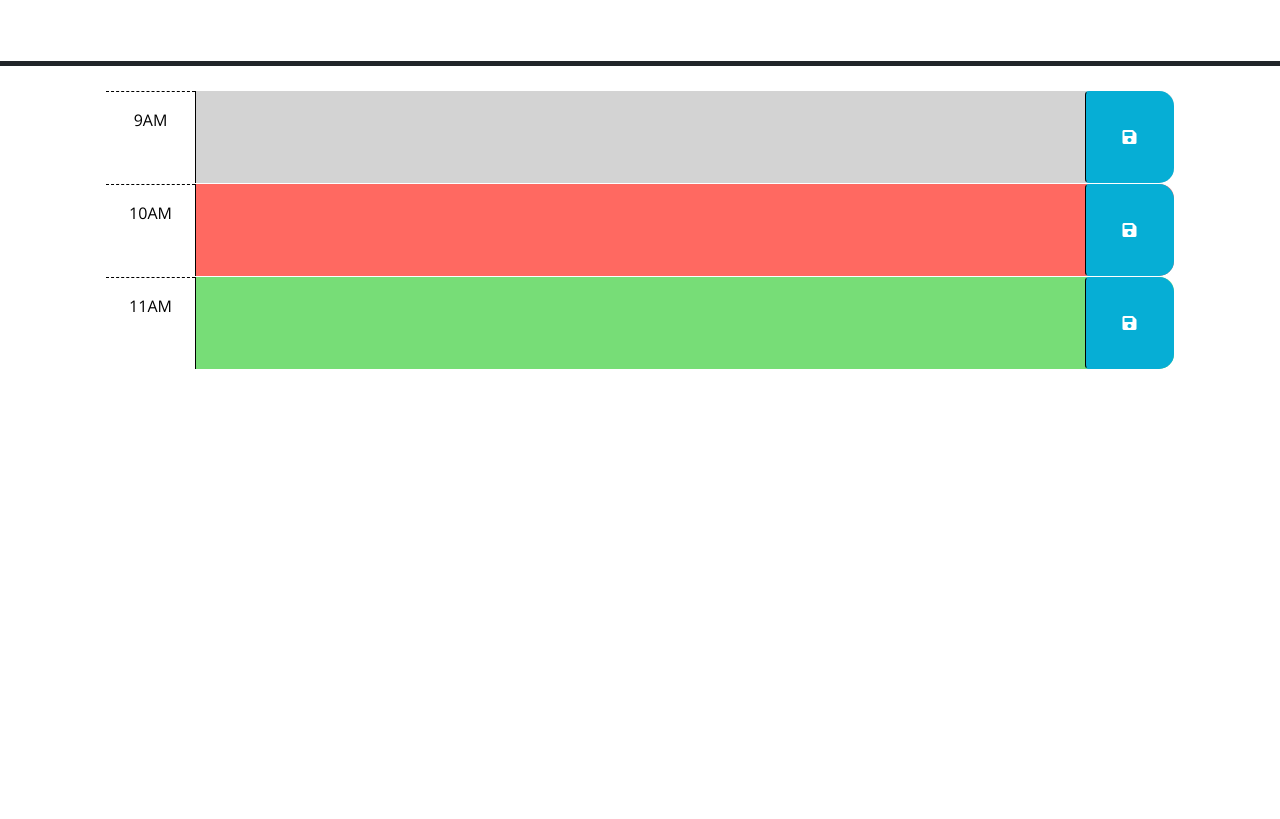
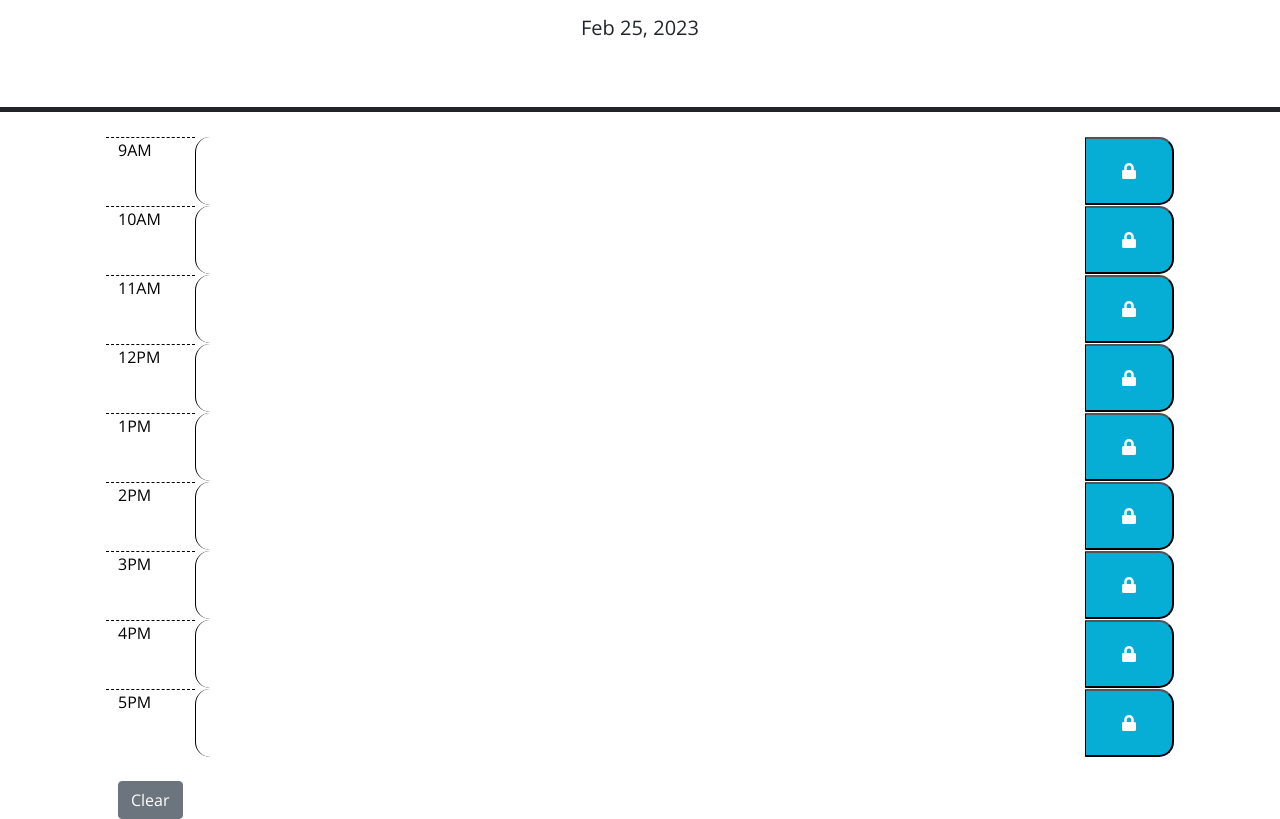
Before and after one commit to alexiaValen/work-day-scheduler, a plain HTML site: page index.html in a window 1280 px wide. Shown: the part 166-985 px from the top of the page. Before the commit the page ends 800 px from the top, so only its background shows below. Drawn offline with nearby package versions, Linux system fonts and the light colour scheme.

Commit message:
9-5 spans on html

```diff
--- a/assets/js/script.js
+++ b/assets/js/script.js
@@ -1,6 +1,12 @@
+//add current date to top of page
+var today = dayjs();
+$('#currentDay').text(today.format('MMM D, YYYY'));
+
 // Wrap all code that interacts with the DOM in a call to jQuery to ensure that
 // the code isn't run until the browser has finished rendering all the elements
 // in the html.
+
+
 $(function () {
     // TODO: Add a listener for click events on the save button. This code should
     // use the id in the containing time-block as a key to save the user input in
--- a/index.html
+++ b/index.html
@@ -23,6 +23,7 @@
   </head>
 
   <body>
+      <!-- CURRENT DATE HEADER -->
     <header class="p-5 mb-4 border-5 border-bottom border-dark text-center">
       <h1 class="display-3">Work Day Scheduler</h1>
       <p class="lead">A simple calendar app for scheduling your work day</p>
@@ -40,32 +41,93 @@
         -->
 
       <!-- Example of a past time block. The "past" class adds a gray background color. -->
-      <div id="hour-9" class="row time-block past">
+      <!-- <div id="hour-9" class="row time-block past">
         <div class="col-2 col-md-1 hour text-center py-3">9AM</div>
         <textarea class="col-8 col-md-10 description" rows="3"> </textarea>
         <button class="btn saveBtn col-2 col-md-1" aria-label="save">
           <i class="fas fa-save" aria-hidden="true"></i>
         </button>
-      </div>
+      </div> -->
 
       <!-- Example of a a present time block. The "present" class adds a red background color. -->
-      <div id="hour-10" class="row time-block present">
+      <!-- <div id="hour-10" class="row time-block present">
         <div class="col-2 col-md-1 hour text-center py-3">10AM</div>
         <textarea class="col-8 col-md-10 description" rows="3"> </textarea>
         <button class="btn saveBtn col-2 col-md-1" aria-label="save">
           <i class="fas fa-save" aria-hidden="true"></i>
         </button>
-      </div>
+      </div> -->
 
       <!-- Example of a future time block. The "future" class adds a green background color. -->
-      <div id="hour-11" class="row time-block future">
+      <!-- <div id="hour-11" class="row time-block future">
         <div class="col-2 col-md-1 hour text-center py-3">11AM</div>
         <textarea class="col-8 col-md-10 description" rows="3"> </textarea>
         <button class="btn saveBtn col-2 col-md-1" aria-label="save">
           <i class="fas fa-save" aria-hidden="true"></i>
         </button>
+      </div> -->
+
+
+      <!-- Timeblocks go here -->
+    <div id="hour-09" class="row time-div">
+        <div class="col-md-1 hour"><span id="09">9AM</span></div>
+        <textarea class="col-md-10 time-block description"></textarea>
+        <button class="col-md-1 saveBtn"><i class="fas fa-lock"></i></button>
       </div>
 
+      <div id="hour-10" class="row time-div">
+        <div class="col-md-1 hour"><span id="10"></span>10AM</span></div>
+        <textarea class="col-md-10 time-block description"></textarea>
+        <button class="col-md-1 saveBtn"><i class="fas fa-lock"></i></button>
+      </div>
+
+      <div id="hour-11" class="row time-div">
+        <div class="col-md-1 hour"><span id="11">11AM</span></div>
+        <textarea class="col-md-10 time-block description"></textarea>
+        <button class="col-md-1 saveBtn"><i class="fas fa-lock"></i></button>
+      </div>
+
+      <div id="hour-12" class="row time-div">
+        <div class="col-md-1 hour"><span id="12">12PM</span></div>
+        <textarea class="col-md-10 time-block description"></textarea>
+        <button class="col-md-1 saveBtn"><i class="fas fa-lock"></i></button>
+      </div>
+
+      <div id="hour-13" class="row time-div">
+        <div class="col-md-1 hour"><span id="13">1PM</span></div>
+        <textarea class="col-md-10 time-block description"></textarea>
+        <button class="col-md-1 saveBtn"><i class="fas fa-lock"></i></button>
+      </div>
+
+      <div id="hour-14" class="row time-div">
+        <div class="col-md-1 hour"><span id="14">2PM</span></div>
+        <textarea class="col-md-10 time-block description"></textarea>
+        <button class="col-md-1 saveBtn"><i class="fas fa-lock"></i></button>
+      </div>
+
+      <div id="hour-15" class="row time-div">
+        <div class="col-md-1 hour"><span id="15">3PM</span></div>
+        <textarea class="col-md-10 time-block description"></textarea>
+        <button class="col-md-1 saveBtn"><i class="fas fa-lock"></i></button>
+      </div>
+
+      <div id="hour-16" class="row time-div">
+        <div class="col-md-1 hour"><span id="16">4PM</span></div>
+        <textarea class="col-md-10 time-block description"></textarea>
+        <button class="col-md-1 saveBtn"><i class="fas fa-lock"></i></button>
+      </div>
+
+      <div id="hour-17" class="row time-div">
+        <div class="col-md-1 hour"><span id="17">5PM</span></div>
+        <textarea class="col-md-10 time-block description"></textarea>
+        <button class="col-md-1 saveBtn"><i class="fas fa-lock"></i></button>
+      </div>
+
+      <br>
+      <button id="clearFieldsBtn" type="button" class="btn btn-secondary">Clear</button>
+
+
+    </div>
     <script src="https://code.jquery.com/jquery-3.4.1.min.js"></script>
     <script
       src="https://cdn.jsdelivr.net/npm/dayjs@1.11.3/dayjs.min.js"
```
